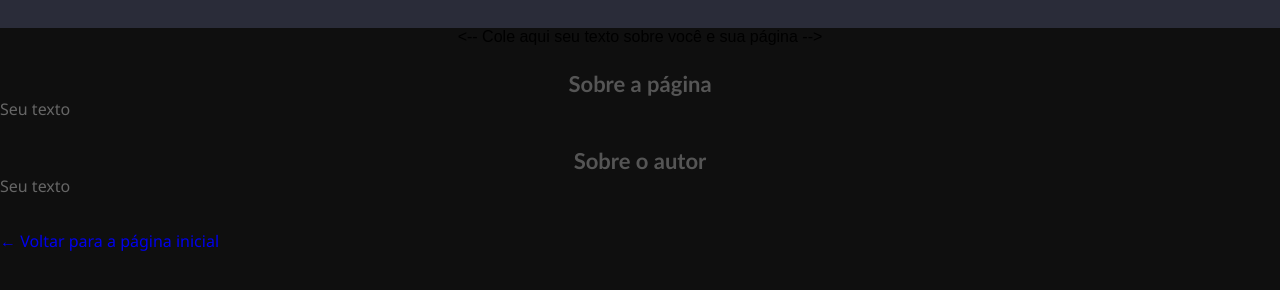
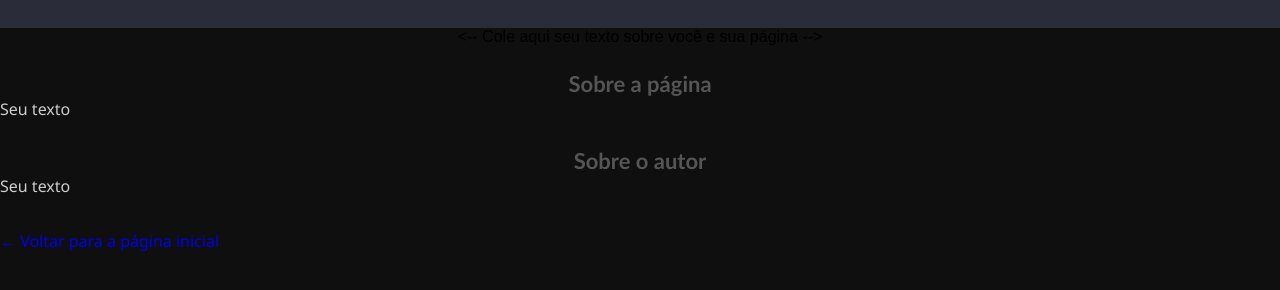
Before and after one commit to robertonunessantos/roberto, a plain HTML site: page sobre.html in a window 1280 px wide. Shown: the part 72-362 px from the top of the page. Drawn offline with Linux system fonts and the light colour scheme.

Commit message:
Update sobre.html

```diff
--- a/sobre.html
+++ b/sobre.html
@@ -15,7 +15,7 @@
     p {
       font-family: "Segoe UI", Arial, sans-serif;
       font-size: 16px;
-      color: #666;
+      color: #cdcdcd;
       line-height: 1.6;
       text-align: justify;
     }
```
